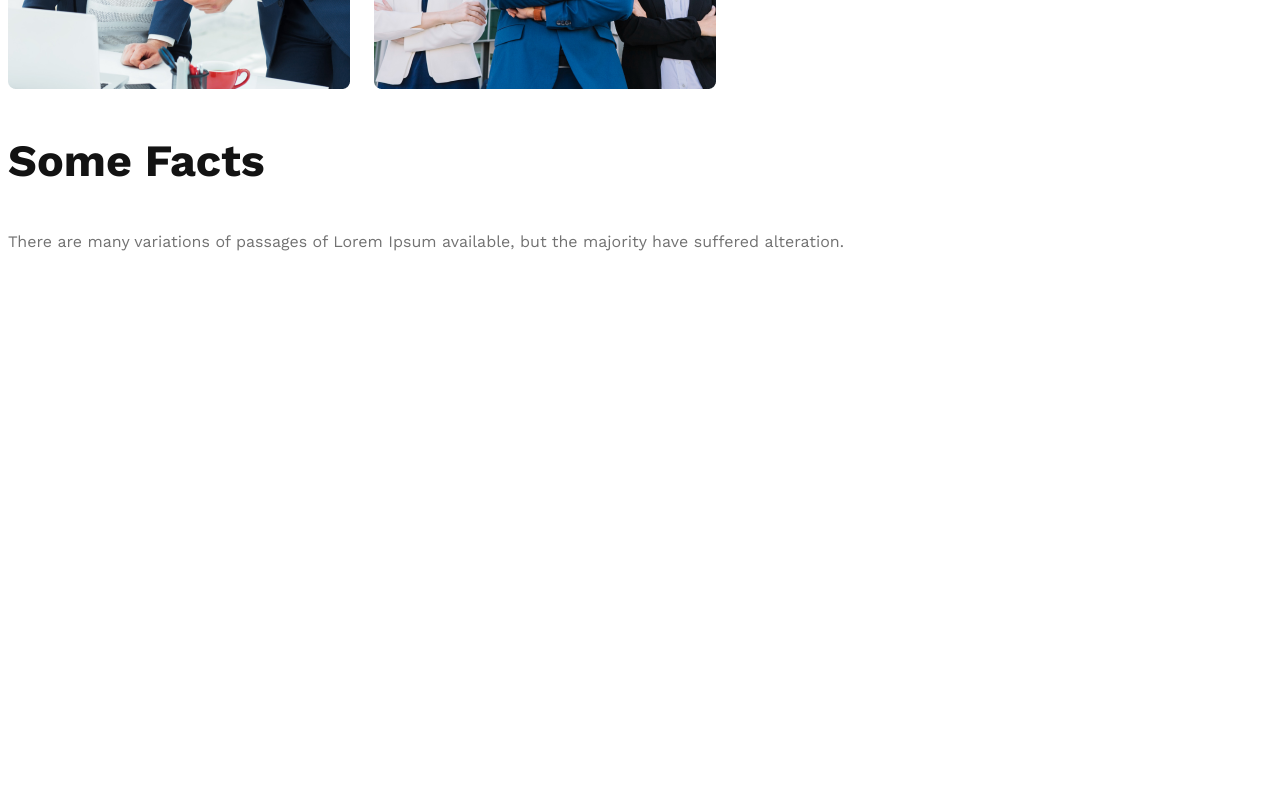
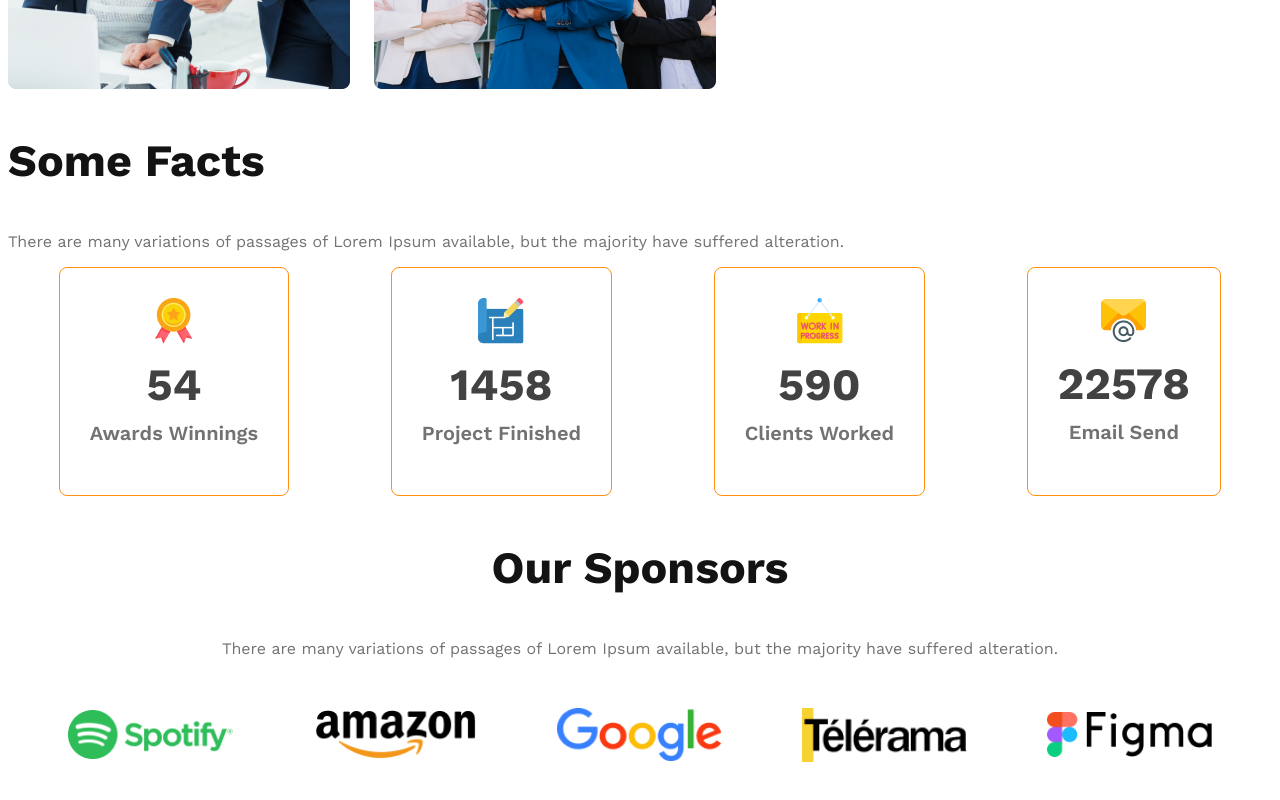
Before and after one commit to mamun2592002/g3-architects-website, a plain HTML site: page index.html in a window 1280 px wide. Shown: the part 1700-2500 px from the top of the page. Before the commit the page ends 2021 px from the top, so only its background shows below. Drawn offline with nearby package versions, Linux system fonts and the light colour scheme.

Commit message:
added the sponsors section

```diff
--- a/index.html
+++ b/index.html
@@ -55,6 +55,40 @@
         <section class="facts">
             <h3 class="section-title">Some Facts</h3>
             <p class="text-light-gray">There are many variations of passages of Lorem Ipsum available, but the majority have suffered alteration.</p>
+            <div class="facts-card-container">
+                <div class="card">
+                    <img src="images/icons/ribon.png" alt="">
+                    <h2 class="card-stats">54</h2>
+                    <p class="card-title text-light-gray">Awards Winnings</p>
+                </div>
+                <div class="card">
+                    <img src="images/icons/projects.png" alt="">
+                    <h2 class="card-stats">1458</h2>
+                    <p class="card-title text-light-gray">Project Finished</p>
+                </div>
+                <div class="card">
+                    <img src="images/icons/customers.png" alt="">
+                    <h2 class="card-stats">590</h2>
+                    <p class="card-title text-light-gray">Clients Worked</p>
+                </div>
+                <div class="card">
+                    <img src="images/icons/email.png" alt="">
+                    <h2 class="card-stats">22578</h2>
+                    <p class="card-title text-light-gray">Email Send</p>
+                </div>
+            </div>
+        </section>
+        <!-- sponsors section -->
+        <section class="sponsors">
+            <h3 class="section-title">Our Sponsors</h3>
+            <p class="text-light-gray">There are many variations of passages of Lorem Ipsum available, but the majority have suffered alteration.</p>
+            <div class="sponsors-img-container">
+                <img src="images/sponsors/spotify.png" alt="">
+                <img src="images/sponsors/amazon.png" alt="">
+                <img src="images/sponsors/google.png" alt="">
+                <img src="images/sponsors/telerama.png" alt="">
+                <img src="images/sponsors/figma.png" alt="">
+            </div>
         </section>
     </main>
     <footer>
--- a/styles/architect.css
+++ b/styles/architect.css
@@ -7,7 +7,7 @@
     font-family: 'Work Sans', sans-serif;
 }
 
-.text-light-gray{
+.text-light-gray {
     color: #727272;
 }
 
@@ -69,70 +69,127 @@ nav li a {
     color: #131313;
 }
 
-.banner img{
+.banner img {
     margin-top: 20px;
     width: 100%;
 }
 
 /* main styles */
-main{
+main {
     max-width: 1440px;
     margin: 70px auto;
 }
 
 /* teams styles */
-.teams-container{
+.teams-container {
     display: flex;
     align-items: center;
 }
-.teams-img-container{
+
+.teams-img-container {
     display: grid;
     grid-template-columns: repeat(2, 1fr);
     gap: 1.5rem;
 }
-.teams-content{
+
+.teams-content {
     padding-left: 70px;
     padding-right: 70px;
 }
-.teams-title{
+
+.teams-title {
     font-size: 2.8rem;
 }
-.teams-title .quick-list{
+
+.teams-title .quick-list {
     font-weight: 500;
 }
-.teams-title .text-features{
+
+.teams-title .text-features {
     color: #FF900E;
     font-weight: 700;
 }
 
+/* facts section */
+.facts-card-container{
+    display: flex;
+    justify-content: space-around;
+}
+.facts-card-container .card {
+    border-radius: 8px;
+    border: 1px solid #FF900E;
+    text-align: center;
+    padding: 30px;
+}
+
+.facts-card-container .card-title{
+    font-weight: 600;
+    font-size: 1.25rem;
+    margin-top: 5px;
+}
+
+.facts-card-container .card-stats{
+    font-size: 2.8rem;
+    color: #424242;
+    margin-top: 10px;
+    margin-bottom: 10px;
+}
+
+/* sponsors styles */
+.sponsors{
+    text-align: center;
+}
+
+.sponsors-img-container{
+    margin-top: 50px;
+    display: flex;
+    justify-content: space-evenly;
+    align-items: center;
+    gap: 20px;
+}
+
+.sponsors-img-container img{
+    width: 165px;
+}
 
 /* responsive media queries */
 /* mobile devices */
 @media screen and (max-width: 576px) {
-    header{
+    header {
         padding: 20px;
     }
+
     nav,
-    .teams-container
+    .teams-container,
+    .facts-card-container,
+    .sponsors-img-container
     {
         flex-direction: column;
     }
 
-    .teams-img-container{
+    .teams-img-container {
         grid-template-columns: 1fr;
     }
-    .teams-content{
+
+    .teams-content, .facts-card-container{
         padding-left: 20px;
         padding-right: 20px;
+    }
+    .facts-card-container{
+        gap: 20px;
     }
 }
 
 /* tablet or medium devices */
 @media screen and (min-width:576px) and (max-width: 960px) {
-    header{
+    header {
         padding: 50px;
     }
-    nav, .teams-container {
+
+    nav,
+    .teams-container,
+    .sponsors-img-container
+    {
         flex-direction: column;
     }
 }
```
